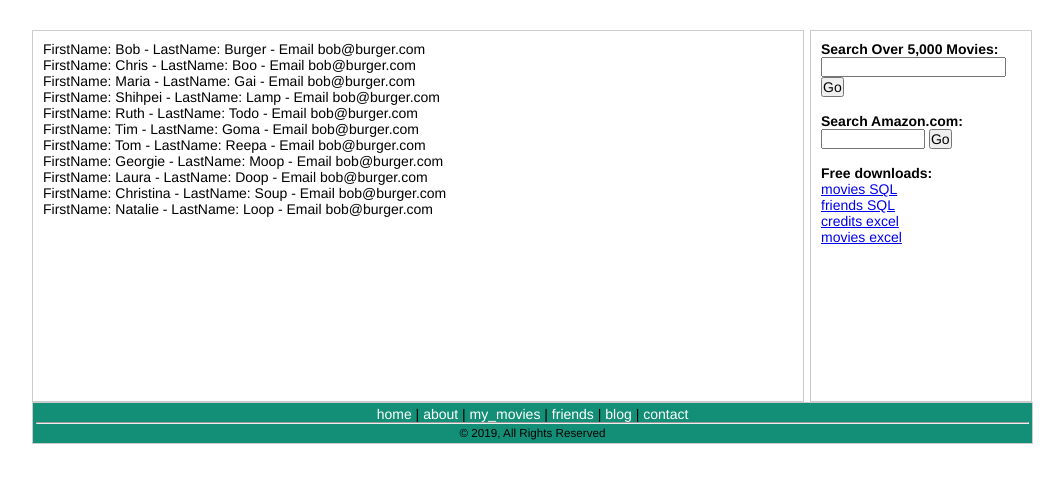
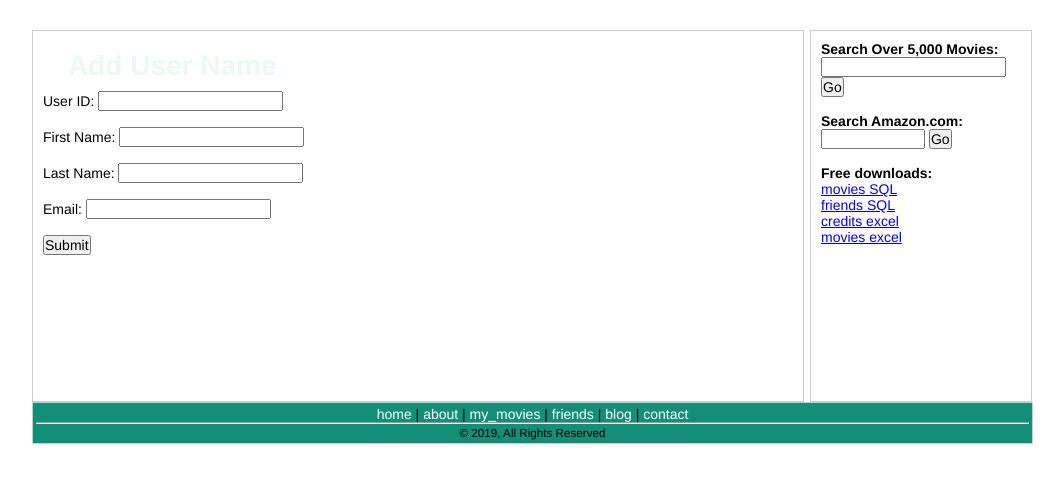
Before and after one commit to rbeeler/group2-GroupAwesome, a PHP site: page /friends.php in a window 1280 px wide. Shown: the part 72-555 px from the top of the page, without its empty margins (108-1172 px from the left). Run offline with PHP 8.4, Linux system fonts and the light colour scheme; data comes from the database, SQL or seed files in the repository.

Commit message:
add insert function - friends page

```diff
--- a/php/about.php
+++ b/php/about.php
@@ -5,7 +5,7 @@
 				<div id="leftcolumn">
 
 				<h1>Add movie</h1>
-				<form action="add.php" method="POST">
+				<form action="add_movie.php" method="POST">
 					<p>
 				   		<label>Movie ID:</label>
 		            	<input type="text" name="movie_id" value="" required placeholder="Numbers Only"><br><br>
--- a/php/friends.php
+++ b/php/friends.php
@@ -1,12 +1,28 @@
 <?php include 'include/header.php'; ?>
 		<!-- Begin Wrapper -->
 		<div id="wrapper">
-				<!-- Begin Left Column -->
 				<div id="leftcolumn">
-					 <!-- Begin database -->
-	            	 <div class = "db-container">
-	                	<?php include 'include/db-friends.php'; ?>
-	            	 </div><!-- End database -->
+
+				<h1>Add User Name</h1>
+				<form action="add_friends.php" method="POST">
+					<p>
+				   		<label>User ID:</label>
+		            	<input type="text" name="user_id" value="" required><br><br>
+		        	</p>
+					<p>
+				   		<label>First Name:</label>
+		            	<input type="text" name="first_name" value="" required><br><br>
+		        	</p>
+					<p>
+				   		<label>Last Name:</label>
+		            	<input type="text" name="last_name" value="" required><br><br>
+		        	</p>
+		        	<p>
+		        		<label>Email:</label>
+		            	<input type="text" name="email" value="" required><br><br>
+		            </p>
+		            	<input type="submit" value="Submit"><br><br>
+				</form>
 				</div>
 				<!-- End Left Column -->
 
--- a/php/include/db-friends.php
+++ /dev/null
@@ -1,19 +0,0 @@
-<?php include 'include/credentials.php';
-
-      $sql = "SELECT FirstName, LastName, Email, MoviesLiked, MoviesRated
-              FROM userInfo";
-      $result = $conn->query($sql);
-
-      if ($result->num_rows > 0) {
-        // output data of each row
-        while($row = $result->fetch_assoc()) {
-          echo "FirstName: " . $row["FirstName"]. " - LastName: " . $row["LastName"]. " - Email " . $row["Email"].
-
-
-          "<br>";
-        }
-      } else {
-        echo "0 results";
-      }
-      $conn->close();
-?>
```
Also changed, not shown: php/add_friends.php (added, +22 -0 lines), php/add_movie.php (renamed from php/add.php).
